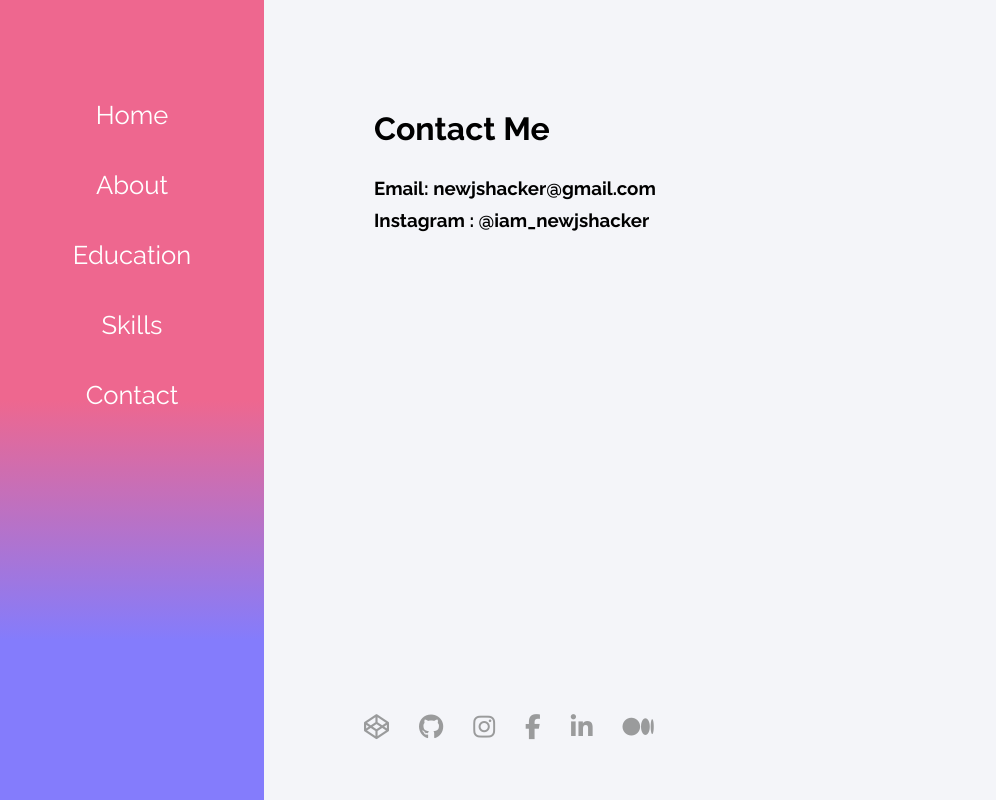
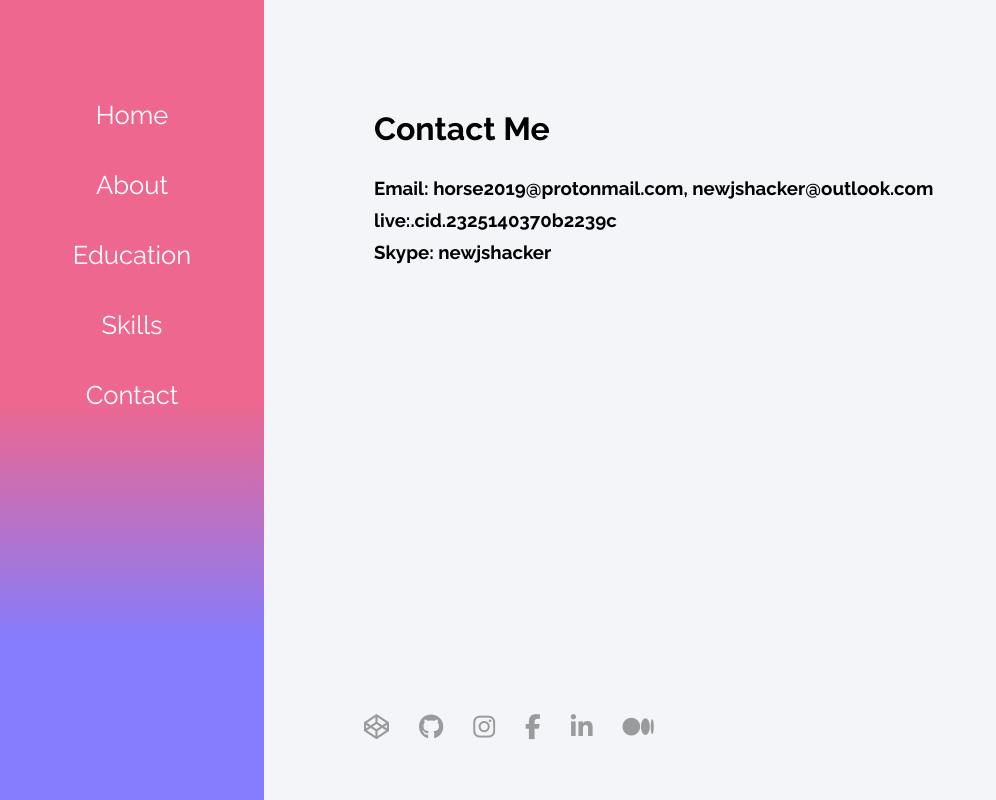
Before and after one commit to newJSHacker/react-portfolio, a React (Create React App) app: page /contact in a window 1280 px wide. Shown: the whole page, without its empty margins (0-996 px from the left). Built offline with nearby package versions, Linux system fonts and the light colour scheme.

Commit message:
skype add

```diff
--- a/src/components/Social.js
+++ b/src/components/Social.js
@@ -4,12 +4,12 @@ class Social extends Component {
     render(){
         return(
             <div className="social">
-                <a href="https://codepen.io/naafi" target="_blank"><i className="fab fa-codepen"></i></a>
-                <a href="https://github.com/naaficodes" target="_blank"><i className="fab fa-github"></i></a>
-                <a href="https://Instagram.com/iam_naafi" target="_blank"><i className="fab fa-instagram"></i></a>
-                <a href="https://www.facebook.com/abdul.w.naafi" target="_blank"><i className="fab fa-facebook-f"></i></a>
-                <a href="https://Linkedin.com/in/naafi" target="_blank"><i className="fab fa-linkedin-in"></i></a>
-                <a href="https://medium.com/@iam_naafi" target="_blank"><i className="fab fa-medium-m"></i></a>
+                <a href="https://codepen.io/" target="_blank"><i className="fab fa-codepen"></i></a>
+                <a href="https://github.com/" target="_blank"><i className="fab fa-github"></i></a>
+                <a href="https://Instagram.com/" target="_blank"><i className="fab fa-instagram"></i></a>
+                <a href="https://www.facebook.com/" target="_blank"><i className="fab fa-facebook-f"></i></a>
+                <a href="https://Linkedin.com/in/" target="_blank"><i className="fab fa-linkedin-in"></i></a>
+                <a href="https://medium.com/" target="_blank"><i className="fab fa-medium-m"></i></a>
             </div>
         )
     }
--- a/src/contents/Contact.js
+++ b/src/contents/Contact.js
@@ -6,8 +6,9 @@ class Contact extends Component {
         return(
             <div className="condiv">
                 <h1 className="subtopic">Contact Me</h1>
-                <h3> Email: newjshacker@gmail.com</h3>
-                <h3>Instagram : @iam_newjshacker</h3>
+                <h3> Email: horse2019@protonmail.com, newjshacker@outlook.com</h3>
+                <h3> live:.cid.2325140370b2239c</h3>
+                <h3> Skype: newjshacker </h3>
 
                 <Social/>
             </div>
```
